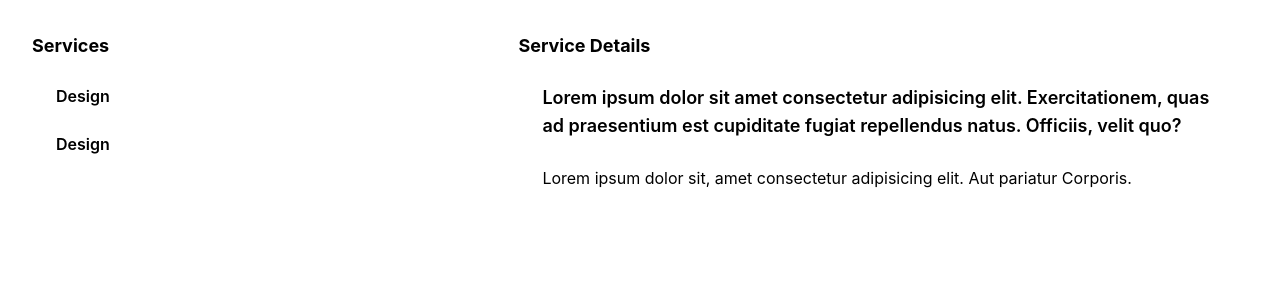
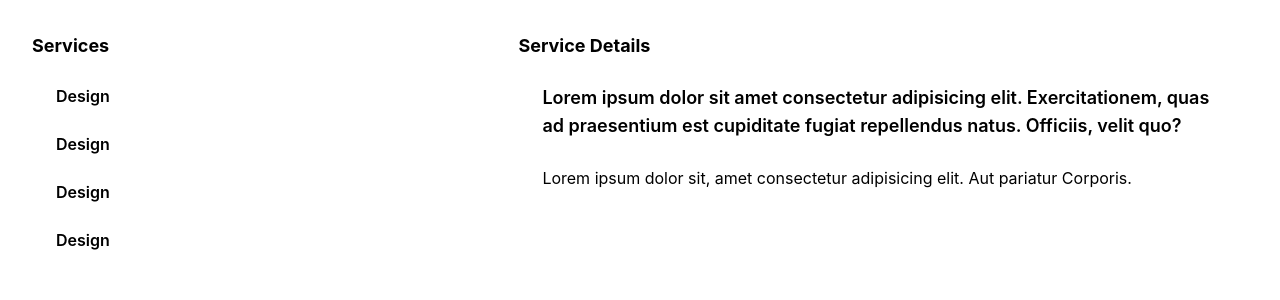
Before and after one commit to salmanahmedx/portfolio-website-react, a React (Create React App) app: page / in a window 1280 px wide. Shown: the top 300 px of the page. Built offline with nearby package versions, Linux system fonts and the light colour scheme.

Commit message:
accordion done except style, animation

```diff
--- a/src/pages/detailsPage/detailsPage.js
+++ b/src/pages/detailsPage/detailsPage.js
@@ -99,6 +99,36 @@ const DetailsPage = () => {
                     </div>
                 </div>
                 {/* =========================================================== */}
+                {/* ============================================= single service */}
+                <div className="service-1" onClick={expandServiceList}>
+                    <div className="service-1-heading">
+                        <div className='collapse-indicator'></div>
+                        <h3 className='heading-1-text font-semibold'>Design</h3>
+                    </div>
+                    <div className="subServices-3 subServices hide ml-4">
+                        <div className="subService-1" onClick={expandServiceDetails}>Prototyping</div>
+                        <div className="subService-2" onClick={expandServiceDetails}>Animation</div>
+                        <div className="subService-3" onClick={expandServiceDetails}>Content Creation</div>
+                        <div className="subService-4" onClick={expandServiceDetails}>Content Creation</div>
+                        <div className="subService-5" onClick={expandServiceDetails}>Content Creation</div>
+                    </div>
+                </div>
+                {/* =========================================================== */}
+                {/* ============================================= single service */}
+                <div className="service-1" onClick={expandServiceList}>
+                    <div className="service-1-heading">
+                        <div className='collapse-indicator'></div>
+                        <h3 className='heading-1-text font-semibold'>Design</h3>
+                    </div>
+                    <div className="subServices-4 subServices hide ml-4">
+                        <div className="subService-1" onClick={expandServiceDetails}>Prototyping</div>
+                        <div className="subService-2" onClick={expandServiceDetails}>Animation</div>
+                        <div className="subService-3" onClick={expandServiceDetails}>Content Creation</div>
+                        <div className="subService-4" onClick={expandServiceDetails}>Content Creation</div>
+                        <div className="subService-5" onClick={expandServiceDetails}>Content Creation</div>
+                    </div>
+                </div>
+                {/* =========================================================== */}
 
 
 
```
